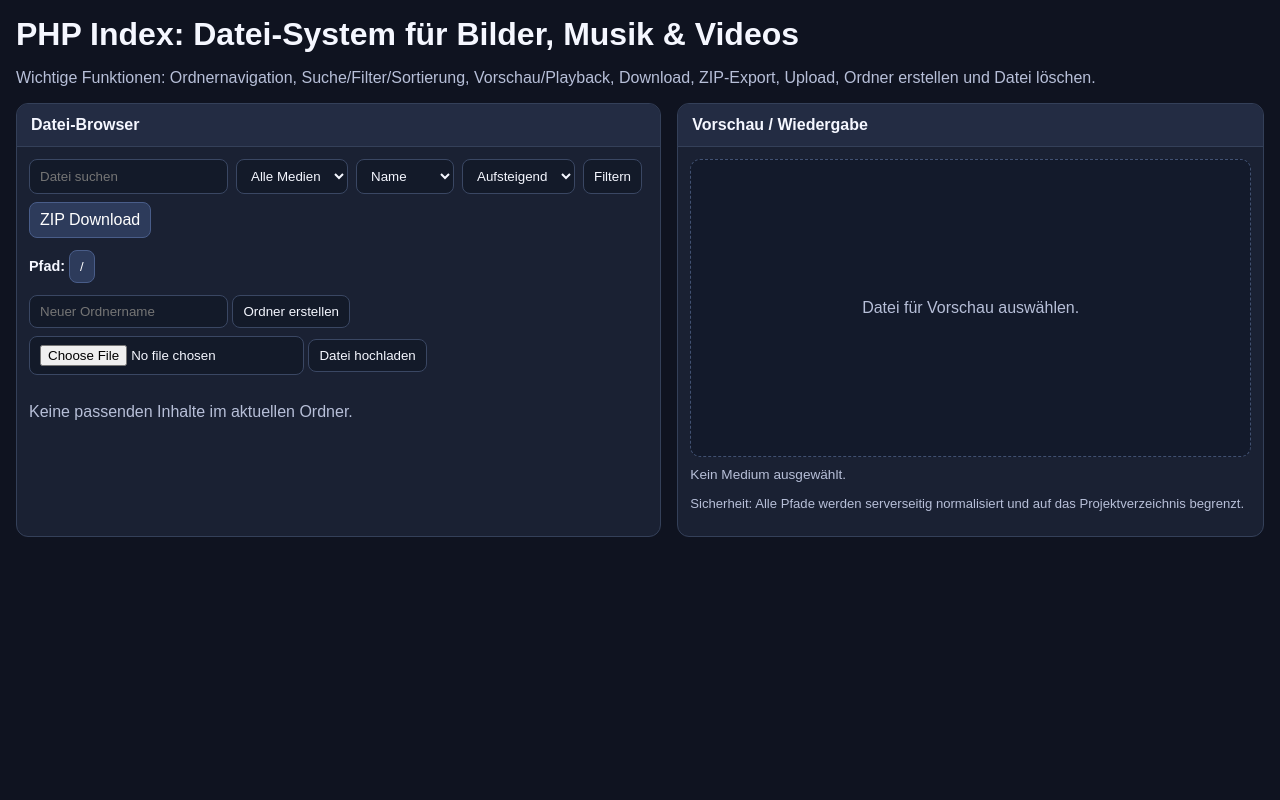
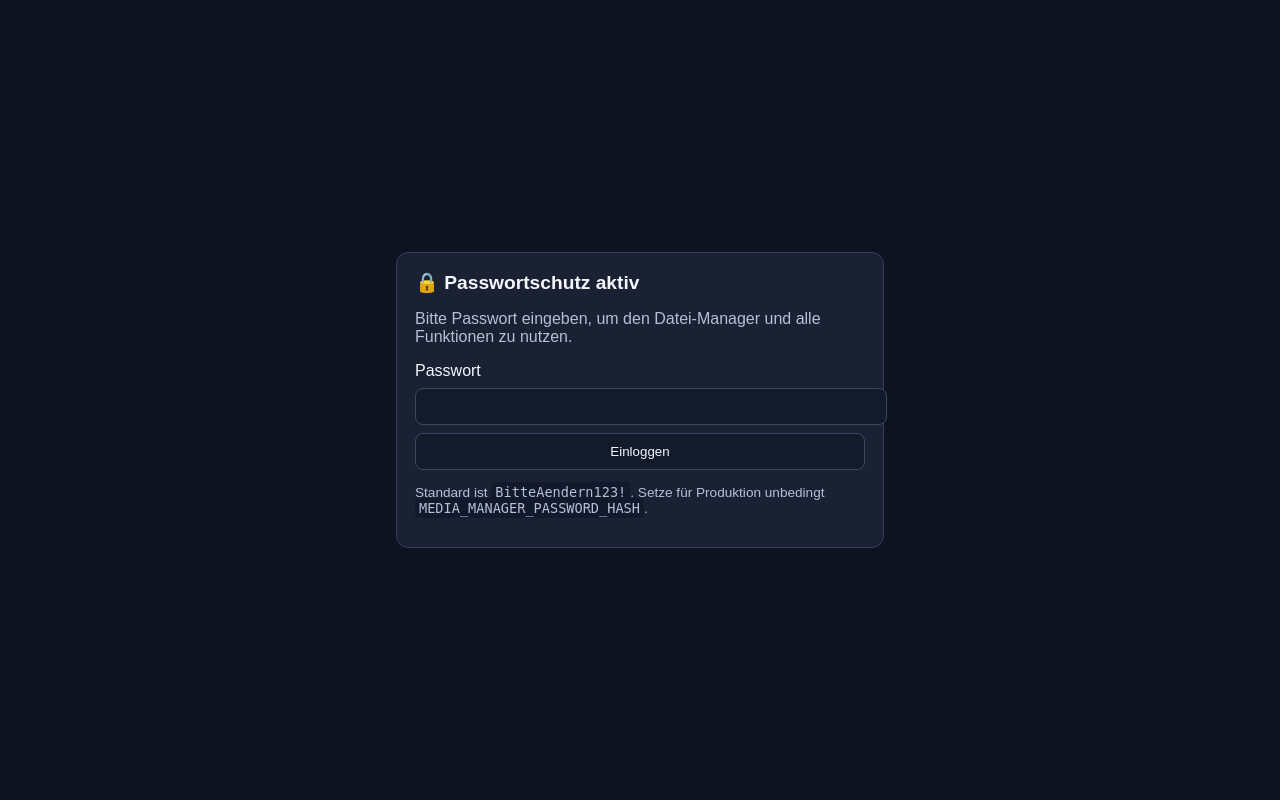
Before and after one commit to xxloonaxx/neue-webseite, a PHP site: page / in a window 1280 px wide. Run offline with PHP 8.4, Linux system fonts and the light colour scheme.

Commit message:
Add password protection for media manager functions

```diff
--- a/index.php
+++ b/index.php
@@ -1,6 +1,8 @@
 <?php
 
 declare(strict_types=1);
+
+session_start();
 
 $baseDirectory = __DIR__;
 $mediaExtensions = [
@@ -8,6 +10,13 @@ $mediaExtensions = [
     'mp3', 'wav', 'ogg', 'm4a', 'flac', 'aac',
     'mp4', 'webm', 'mov', 'mkv', 'avi', 'm4v',
 ];
+$defaultPasswordHash = '$2y$12$4CrnpjEP9/UynbMgOd1bcuO1RA2ByYMU5Mc6SyUNDTb1axpKYcYCa'; // BitteAendern123!
+$configuredPasswordHash = getenv('MEDIA_MANAGER_PASSWORD_HASH') ?: $defaultPasswordHash;
+
+function isAuthenticated(): bool
+{
+    return ($_SESSION['is_authenticated'] ?? false) === true;
+}
 
 function sanitizeRelativePath(string $path): string
 {
@@ -202,6 +211,65 @@ function createZipFromMedia(string $directory, array $items, string $archiveName
     exit;
 }
 
+$authError = '';
+if ($_SERVER['REQUEST_METHOD'] === 'POST') {
+    $authAction = (string) ($_POST['auth_action'] ?? '');
+    if ($authAction === 'login') {
+        $password = (string) ($_POST['password'] ?? '');
+        if (password_verify($password, $configuredPasswordHash)) {
+            $_SESSION['is_authenticated'] = true;
+            header('Location: ' . strtok((string) $_SERVER['REQUEST_URI'], '?'));
+            exit;
+        }
+        $authError = 'Passwort ist nicht korrekt.';
+    }
+    if ($authAction === 'logout') {
+        session_unset();
+        session_destroy();
+        session_start();
+    }
+}
+
+if (!isAuthenticated()) {
+    ?>
+    <!doctype html>
+    <html lang="de">
+    <head>
+        <meta charset="UTF-8">
+        <meta name="viewport" content="width=device-width, initial-scale=1.0">
+        <title>Login – PHP Media Datei-Manager</title>
+        <style>
+            body { font-family: Arial, sans-serif; background: #0f1320; color: #f5f7ff; margin: 0; display: grid; place-items: center; min-height: 100vh; }
+            .box { width: min(450px, 92vw); background: #1a2133; border: 1px solid #344059; border-radius: 12px; padding: 18px; }
+            h1 { margin: 0 0 8px; font-size: 1.2rem; }
+            p { color: #b7bfd8; }
+            input, button { width: 100%; background: #131a29; border: 1px solid #3a4763; color: #f5f7ff; border-radius: 8px; padding: 10px; margin-top: 8px; }
+            .error { background: #441d1d; border: 1px solid #b15b5b; border-radius: 8px; padding: 10px; color: #ffd3d3; }
+            .hint { font-size: .85rem; }
+            code { background: #11192a; padding: 2px 4px; border-radius: 4px; }
+        </style>
+    </head>
+    <body>
+    <main class="box">
+        <h1>🔒 Passwortschutz aktiv</h1>
+        <p>Bitte Passwort eingeben, um den Datei-Manager und alle Funktionen zu nutzen.</p>
+        <?php if ($authError !== ''): ?>
+            <p class="error"><?= htmlspecialchars($authError, ENT_QUOTES) ?></p>
+        <?php endif; ?>
+        <form method="post">
+            <input type="hidden" name="auth_action" value="login">
+            <label for="password">Passwort</label>
+            <input id="password" type="password" name="password" required autocomplete="current-password">
+            <button type="submit">Einloggen</button>
+        </form>
+        <p class="hint">Standard ist <code>BitteAendern123!</code>. Setze für Produktion unbedingt <code>MEDIA_MANAGER_PASSWORD_HASH</code>.</p>
+    </main>
+    </body>
+    </html>
+    <?php
+    exit;
+}
+
 $currentRelative = sanitizeRelativePath((string) ($_GET['path'] ?? ''));
 $currentDirectory = resolvePath($baseDirectory, $currentRelative);
 if ($currentDirectory === null || !is_dir($currentDirectory)) {
@@ -382,6 +450,10 @@ function queryWithout(array $removeKeys): string
 <div class="container">
     <h1>PHP Index: Datei-System für Bilder, Musik & Videos</h1>
     <p class="muted">Wichtige Funktionen: Ordnernavigation, Suche/Filter/Sortierung, Vorschau/Playback, Download, ZIP-Export, Upload, Ordner erstellen und Datei löschen.</p>
+    <form method="post" class="inline" style="margin: 0 0 12px;">
+        <input type="hidden" name="auth_action" value="logout">
+        <button type="submit">🔓 Abmelden</button>
+    </form>
 
     <?php if ($message !== ''): ?>
         <p class="message"><?= htmlspecialchars($message, ENT_QUOTES) ?></p>
```
